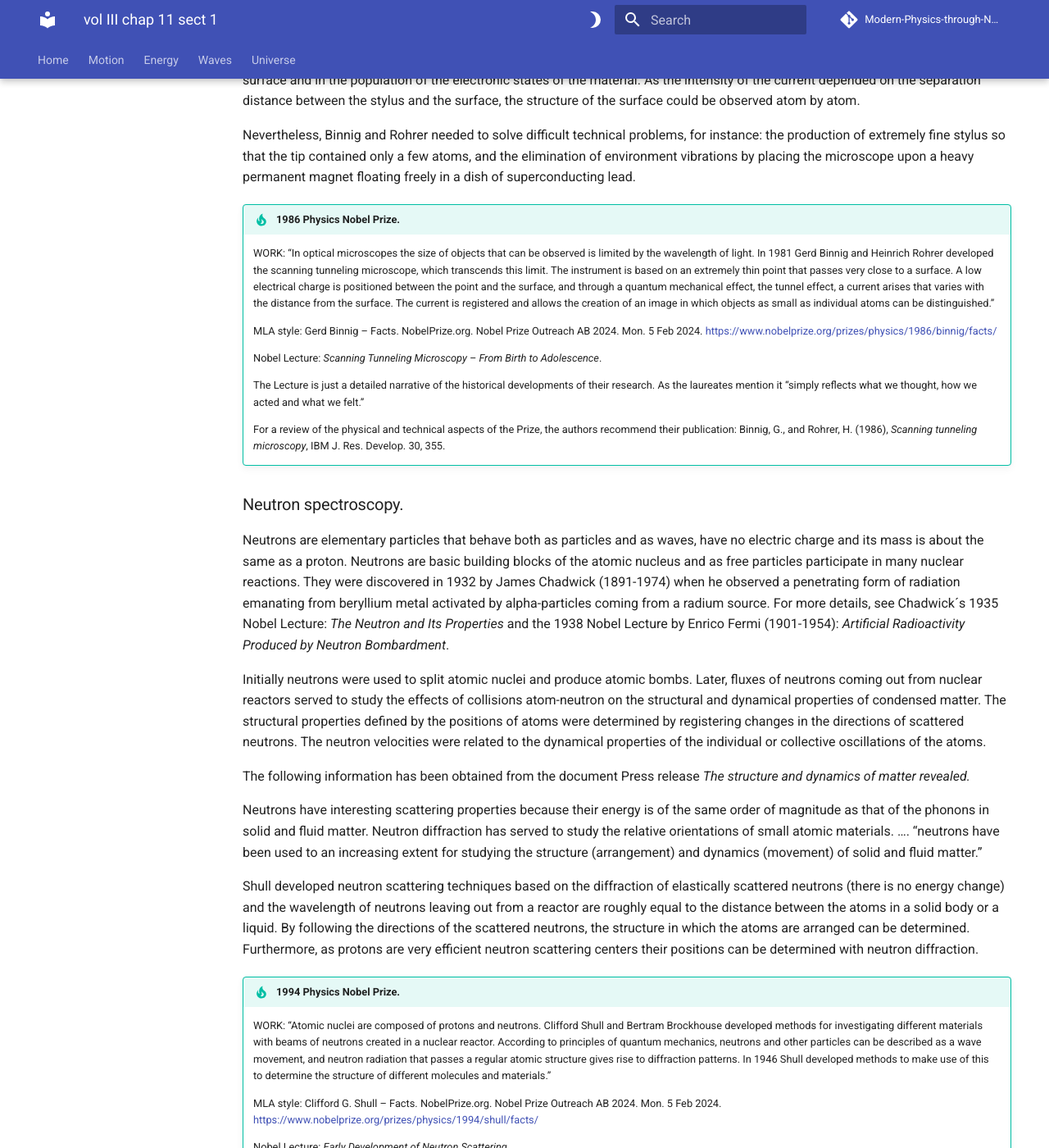
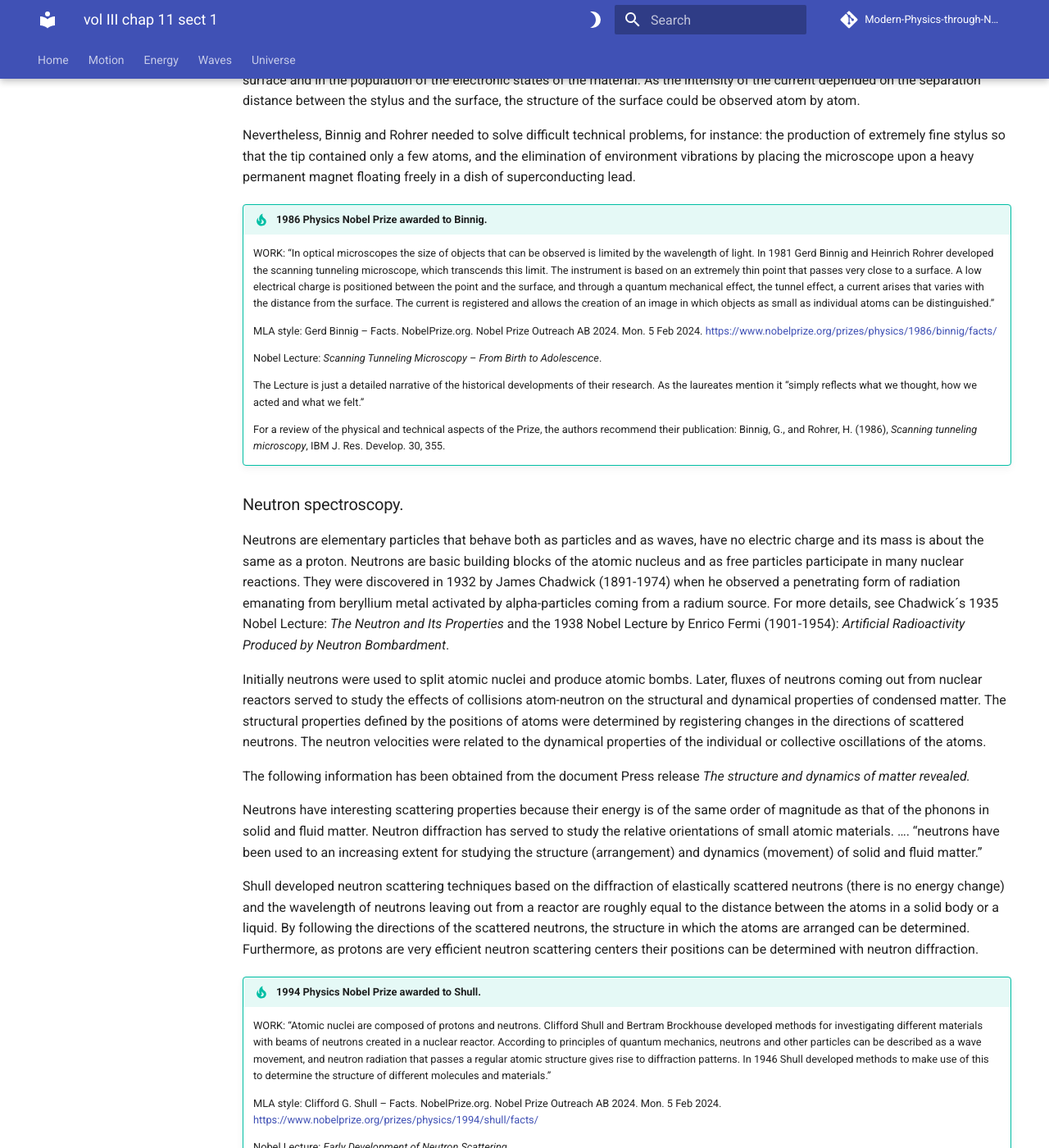
Before and after one commit to modphysnobel/modphysnobel.github.io, an MkDocs documentation site: the page built from docs/vol-III/vol-III-chap-11-sect-1.md, in a window 1280 px wide and 1400 px high, scrolled down 5279 px. Shown: the whole window at 82% size. Built offline with MkDocs 1.6.1 and Material for MkDocs 9.7.7, drawn with Linux system fonts in a browser that asks for light colours; some web fonts are replaced; comment, search, counter and statistics services are not loaded; some of the changed text lies outside the part shown.

Commit message:
Update vol-III-chap-11-sect-1.md

```diff
--- a/docs/vol-III/vol-III-chap-11-sect-1.md
+++ b/docs/vol-III/vol-III-chap-11-sect-1.md
@@ -57,7 +57,7 @@ Starting in 1912 Max von Laue and his assistants obtained photographs showing in
 
 Bragg´s law relates the observed X-ray diffraction pattern to the arrangement of atoms in the crystal that produces the pattern. The experiments made by the Braggs proved the wave-like nature of X-rays and demonstrated that crystals are made of three-dimensional regular, repeating geometrical patterns of atoms, forming natural diffraction gratings.
 
-!!! tip "1915 Physics Nobel Prize."
+!!! tip "1915 Physics Nobel Prize awarded to Bragg."
 
 	WORK: “Max von Laue's discovery that diffraction patterns occur when X-rays pass through crystals inspired William and Lawrence Bragg to conduct their own studies in the area. Their contributions included establishing the relationship between the wavelength of the X-ray, its angle of incidence, and the distance between the atomic layers inside the crystal. This provided a powerful tool for studying crystals' structures. Using diffraction pattern methods, it now also became possible to calculate the positions of atoms in crystalline structures.”
 
@@ -113,7 +113,7 @@ Light waves are diffracted when they pass through the spaces inside the material
 
 The contributions made by Ernst Ruska are now considered in two parts: (1) by including a short description of his works, and (2) by including excerpts from his Nobel Lecture.
 
-!!! tip "1986 Physics Nobel Prize."
+!!! tip "1986 Physics Nobel Prize awarded to Ruska."
 
 	WORK: “Very small objects can be studied in a microscope, but when objects become as small as the wavelength of light, an image no longer is produced. The discovery that beams of electrons behave as waves with wavelengths shorter than visible light opened up new opportunities. Ernst Ruska discovered that a magnetic coil could be used as a lens for electron beams and developed the first electron microscope in 1933. It captures images of extremely small objects by means of electron beams that are directed towards an object and captured on a screen.”
 
@@ -167,7 +167,7 @@ In 1981 Gerd Binnig and Heinrich Rohrer built a scanning tunneling microscope to
 
 Nevertheless, Binnig and Rohrer needed to solve difficult technical problems, for instance: the production of extremely fine stylus so that the tip contained only a few atoms, and the elimination of environment vibrations by placing the microscope upon a heavy permanent magnet floating freely in a dish of superconducting lead.
 
-!!! tip "1986 Physics Nobel Prize."
+!!! tip "1986 Physics Nobel Prize awarded to Binnig."
 
 	WORK: “In optical microscopes the size of objects that can be observed is limited by the wavelength of light. In 1981 Gerd Binnig and Heinrich Rohrer developed the scanning tunneling microscope, which transcends this limit. The instrument is based on an extremely thin point that passes very close to a surface. A low electrical charge is positioned between the point and the surface, and through a quantum mechanical effect, the tunnel effect, a current arises that varies with the distance from the surface. The current is registered and allows the creation of an image in which objects as small as individual atoms can be distinguished.”
 
@@ -191,7 +191,7 @@ Neutrons have interesting scattering properties because their energy is of the s
 
 Shull developed neutron scattering techniques based on the diffraction of elastically scattered neutrons (there is no energy change) and the wavelength of neutrons leaving out from a reactor are roughly equal to the distance between the atoms in a solid body or a liquid. By following the directions of the scattered neutrons, the structure in which the atoms are arranged can be determined. Furthermore, as protons are very efficient neutron scattering centers their positions can be determined with neutron diffraction.
 
-!!! tip "1994 Physics Nobel Prize."
+!!! tip "1994 Physics Nobel Prize awarded to Shull."
 
 	WORK: “Atomic nuclei are composed of protons and neutrons. Clifford Shull and Bertram Brockhouse developed methods for investigating different materials with beams of neutrons created in a nuclear reactor. According to principles of quantum mechanics, neutrons and other particles can be described as a wave movement, and neutron radiation that passes a regular atomic structure gives rise to diffraction patterns. In 1946 Shull developed methods to make use of this to determine the structure of different molecules and materials.”
 
@@ -203,7 +203,7 @@ Shull developed neutron scattering techniques based on the diffraction of elasti
 
 	MLA style: Clifford G. Shull – Nobel Lecture. NobelPrize.org. Nobel Prize Outreach AB 2023. Sat. 27 May 2023. https://www.nobelprize.org/prizes/physics/1994/shull/lecture/
 
-!!! tip "1994 Physics Nobel Prize."
+!!! tip "1994 Physics Nobel Prize awarded to Brockhouse."
 
 	WORK: “Atomic nuclei are composed of protons and neutrons. Bertram Brockhouse and Clifford Shull developed methods for investigating different materials with beams of neutrons created in a nuclear reactor. When neutron beams come in contact with a material, some of the neutron’s energy is converted into vibrations. The vibrations, known as phonons, correspond to fixed energy levels that form a spectrum. During the 1950s Bertram Brockhouse developed methods for using these spectrums to chart properties of different molecules and materials.”
 
```
